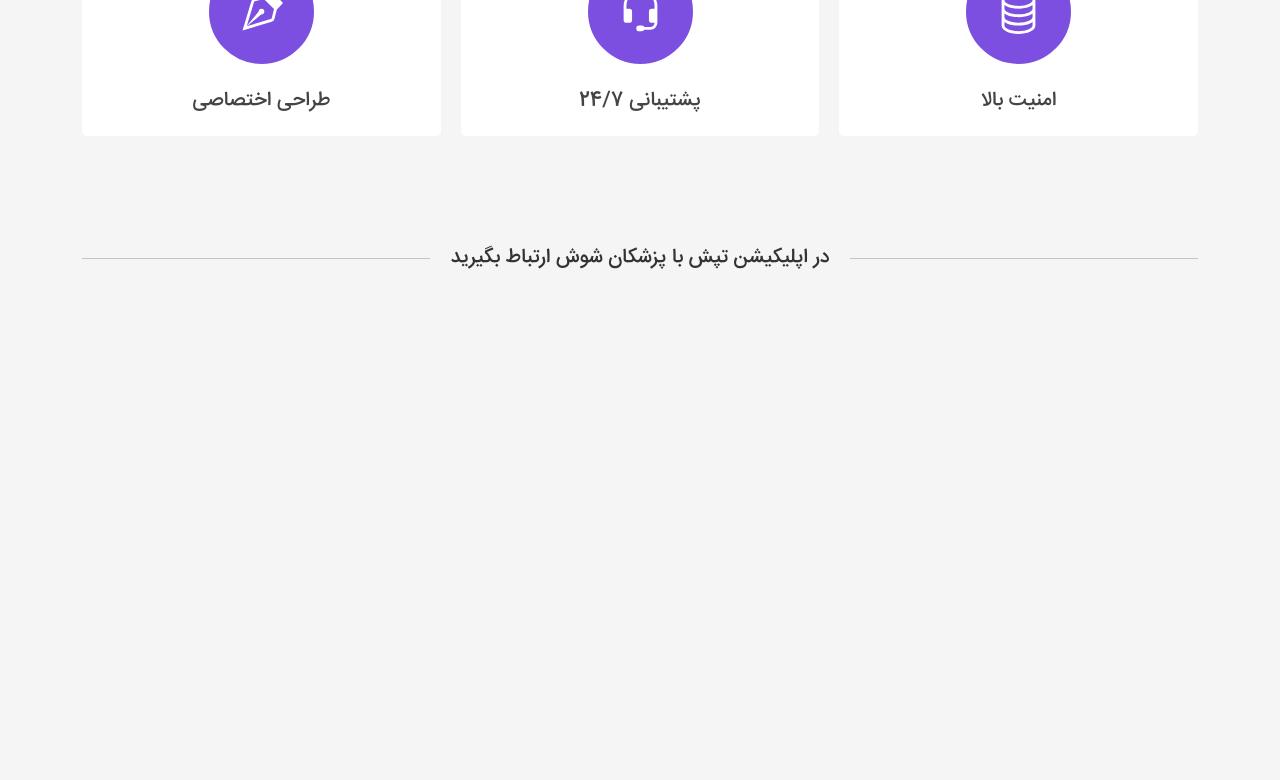
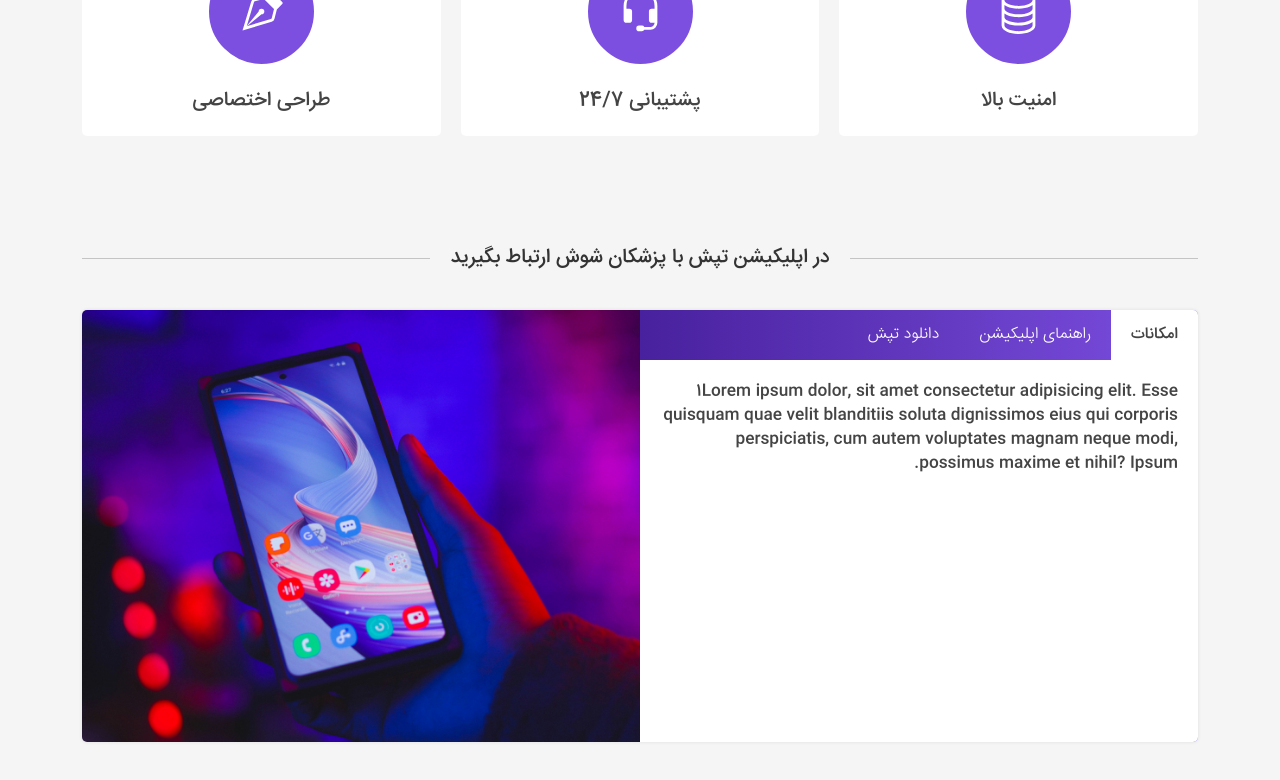
Before and after one commit to mohammaddr653/tapesh, a React (Create React App) app: page / in a window 1280 px wide. Shown: the part 2362-3142 px from the top of the page. Built offline with nearby package versions, Linux system fonts and the light colour scheme; no server answers.

Commit message:
added main tapesh facilities

```diff
--- a/src/css/home-main-tapesh-facilities.css
+++ b/src/css/home-main-tapesh-facilities.css
@@ -45,8 +45,88 @@ div#home-main-tapesh-facilities>div.container div.facilities-title>hr{
     /* z-index: 1; */
 }
 
+div#home-main-tapesh-facilities>div.container div.facilities-body{
+    /* background-color: red; */
+    height: 432px;
+    margin: 0;
+    margin-top: 30px;
+    border-radius: 5px;
+    overflow: hidden;
+    box-shadow: 0 0 3px 1px rgba(0, 0, 0, 0.06);
+    color: #444;
+    font-family: 'iransans';
+    font-weight: 300;
 
 
+
+
+}
+div#home-main-tapesh-facilities>div.container div.facilities-body div.facilities-left img{
+    aspect-ratio: 648/432;
+    width: 100%;
+    height: 100%;
+    object-fit: cover;
+
+}
+div#home-main-tapesh-facilities>div.container div.facilities-body div.facilities-right{
+    background-image: linear-gradient(270deg,#7C4FE0, #48219e);
+    display: flex;
+    flex-direction: row;
+    justify-content: right;
+    align-items: start;
+    position: relative;
+    height: 100%;
+}
+div#home-main-tapesh-facilities>div.container div.facilities-body div.facilities-right div.fac-title{
+    height: 50px;
+    background-color: #7d4fe000;
+    color: white;
+    padding: 0 20px;
+    display: flex;
+    justify-content: center;
+    align-items: center;
+    cursor: pointer;
+    font-weight: 200;
+}
+div#home-main-tapesh-facilities>div.container div.facilities-body div.facilities-right div.fac-title-show{
+    background-color: white;
+    color: #444;
+    font-weight: 300;
+}
+div#home-main-tapesh-facilities>div.container div.facilities-body div.facilities-right div.fac-box{
+    position: absolute;
+    top: 50px;
+    padding: 20px;
+    background-color: white;
+    right: 0;
+    height: calc(100% - 50px);
+    /* visibility: hidden; */
+    display: none;
+
+}
+div#home-main-tapesh-facilities>div.container div.facilities-body div.facilities-right div.fac-box-show{
+
+    display: block;
+}
+
+
+
+
+@media only screen and (max-width: 768px) {
+    /* div#home-main-tapesh-facilities>div.container div.facilities-body{
+        margin: 0;
+        display: flex;
+        flex-direction: column-reverse;
+        margin-top: 30px;
+        border-radius: 5px;
+        overflow: hidden;
+        box-shadow: 0 0 3px 1px rgba(0, 0, 0, 0.06);
+
+
+
+    }     */
+
+}
 @media only screen and (max-width: 632px) {
 
 }
--- a/src/home-main-tapesh-facilities.jsx
+++ b/src/home-main-tapesh-facilities.jsx
@@ -5,6 +5,7 @@ import { useEffect } from 'react';
 import { useState } from 'react';
 import { useContext } from 'react';
 import DoctorsInfoContext from './context/doctorsInfo';
+import imago from './src-images/mobile.jpg';
 
 const HomeMainTapeshFacilities = () => {
     return(
@@ -14,10 +15,33 @@ const HomeMainTapeshFacilities = () => {
                         <h3>در اپلیکیشن تپش با پزشکان شوش ارتباط بگیرید</h3>
                         <hr />
                 </div>
-                <div className="row facilities-body w-100 p-0 m-0">
-                    <div className="col facilities-right"></div>
-                    <div className="col facilities-left">
-                        <img src="" alt="" />
+                <div className="row d-block d-md-none">
+                    <img src={imago} alt="3" />
+                </div>
+                <div className="row facilities-body w-100 p-0">
+                    <div className="col-md-6 col-12 p-0 facilities-right">
+                        <div>
+                            <div className='fac-title fac-title-show' index="0" onClick={accordionShow}>امکانات</div>
+                            <div className='fac-box fac-box-show'>
+                                <div>1Lorem ipsum dolor, sit amet consectetur adipisicing elit. Esse quisquam quae velit blanditiis soluta dignissimos eius qui corporis perspiciatis, cum autem voluptates magnam neque modi, possimus maxime et nihil? Ipsum.</div>
+                            </div>
+                        </div>
+                        <div>
+                            <div className='fac-title' index="1" onClick={accordionShow}>راهنمای  اپلیکیشن</div>
+                            <div className='fac-box'>
+                                <div>2Lorem ipsum dolor, sit amet consectetur adipisicing elit. Esse quisquam quae velit blanditiis soluta dignissimos eius qui corporis perspiciatis, cum autem voluptates magnam neque modi, possimus maxime et nihil? Ipsum.</div>
+                            </div>
+                        </div>
+                        <div>
+                            <div className='fac-title' index="2" onClick={accordionShow}>دانلود تپش</div>
+                            <div className='fac-box'>
+                                <div>3Lorem ipsum dolor, sit amet consectetur adipisicing elit. Esse quisquam quae velit blanditiis soluta dignissimos eius qui corporis perspiciatis, cum autem voluptates magnam neque modi, possimus maxime et nihil? Ipsum.</div>
+                            </div>
+                        </div>
+
+                    </div>
+                    <div className="col-md-6 d-md-block d-none p-0 facilities-left">
+                        <img src={imago} alt="3" />
                     </div>
                 </div>
             </div>
@@ -26,4 +50,23 @@ const HomeMainTapeshFacilities = () => {
 
 }
 
+const facTitle=document.getElementsByClassName('fac-title');
+const facBox=document.getElementsByClassName('fac-box');
+
+function accordionShow(e){
+    for(let n of facBox){
+        n.classList.remove("fac-box-show");
+    }
+    for(let n of facTitle){
+        n.classList.remove("fac-title-show");
+    }
+
+    let index=e.target.attributes.index.value;
+    console.log(index);
+    facBox[index].classList.add("fac-box-show");
+    facTitle[index].classList.add("fac-title-show");
+
+
+}
+
 export default HomeMainTapeshFacilities;
```
Also changed, not shown: src/src-images/mobile.jpg (added).
